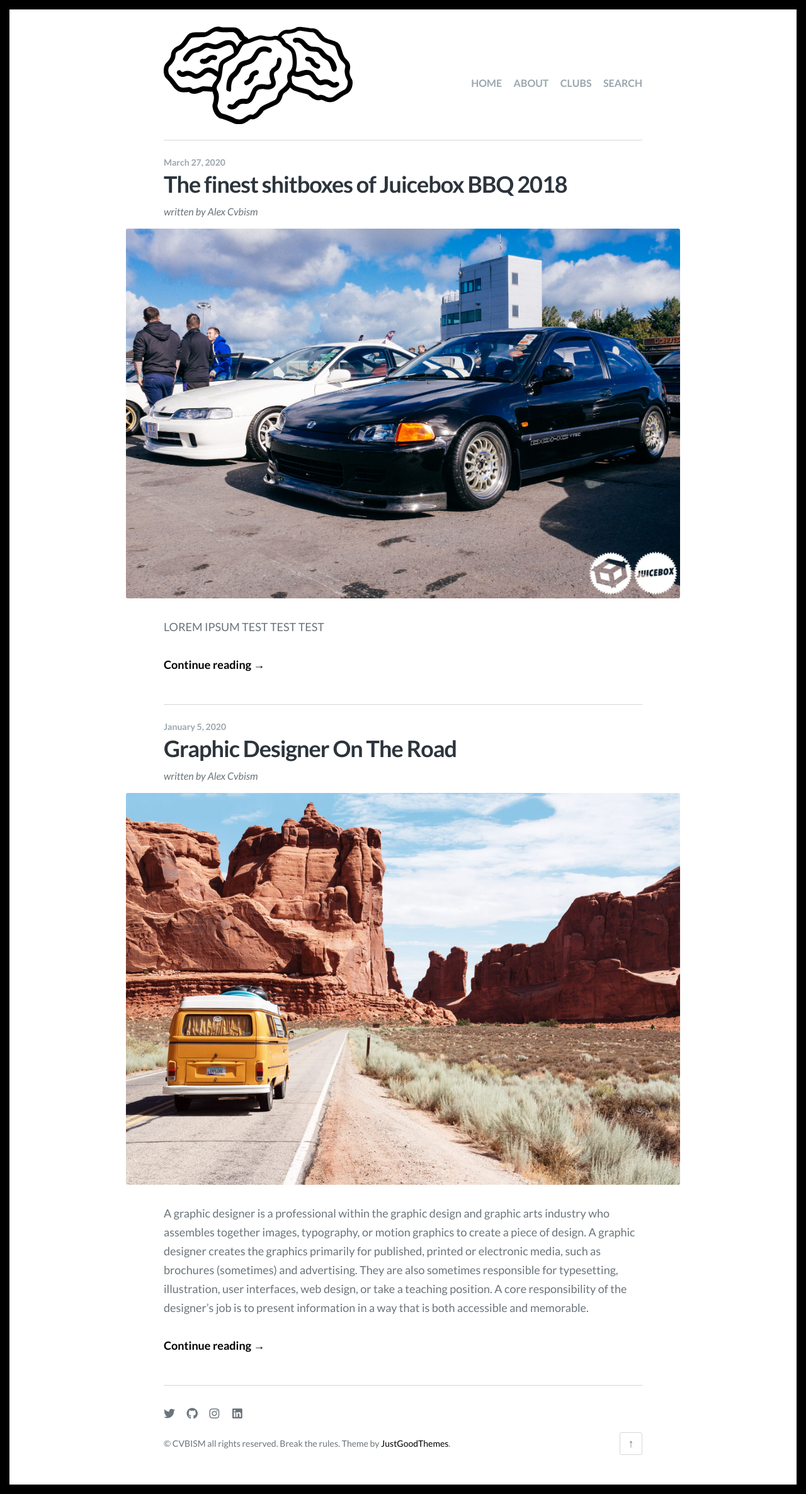
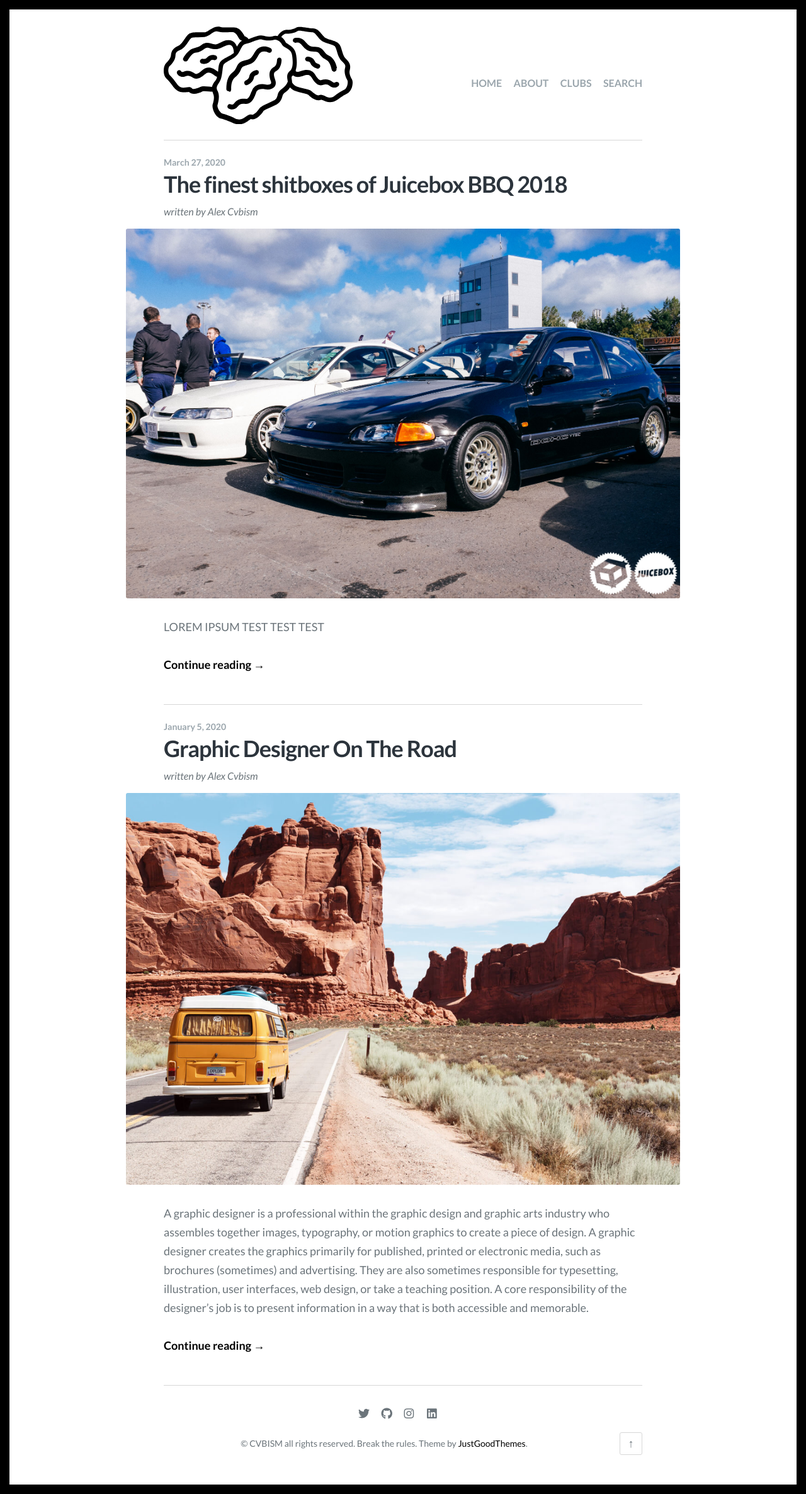
Before and after one commit to cvbism/Scriptor-Jekyll-Theme, a Jekyll site: the page built from index.html, in a window 1280 px wide. Shown: the whole page at 63% size. Built offline with Jekyll 4.4.1, drawn with Linux system fonts in a browser that asks for light colours; some web fonts are replaced; the list of posts is cut into pages by our own code; comment, search, counter and statistics services are not loaded.

Commit message:
Update default.html

```diff
--- a/_layouts/default.html
+++ b/_layouts/default.html
@@ -21,7 +21,9 @@
     <div class="inner">
       {% include header.html %}
       {{content}}
+      <div align=center>
       {% include footer.html %}
+      </div>
     </div><!-- .inner -->
   </div><!-- .site -->
 
```
